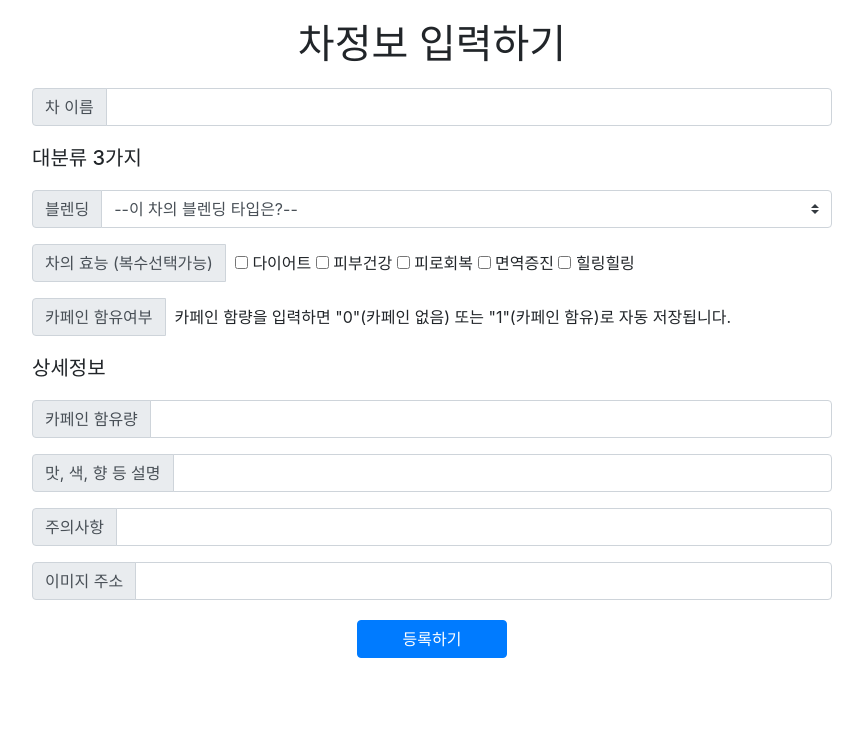
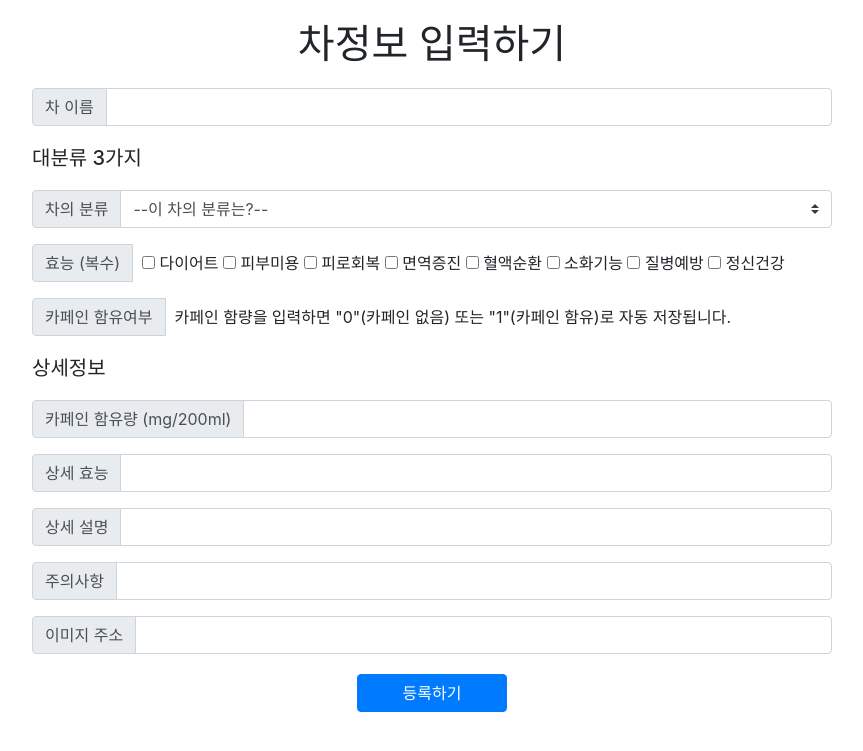
Before and after one commit to Mu-jun/SpartaWebMaking, a Flask app: page / in a window 1280 px wide. Shown: the top 751 px of the page, without its empty margins (208-1071 px from the left). Run offline with Flask 2, Linux system fonts and the light colour scheme; some libraries are stand-ins or nearby versions.

Commit message:
test: 차입력페이지 상세효능 추가
상세효능을 입력하기 위한 입력창을 추가함

```diff
--- a/app.py
+++ b/app.py
@@ -1,4 +1,3 @@
-## 그냥 깃헙 테스트용 (머지 후 푸시해보기)
 
 from flask import Flask, render_template, request, jsonify
 app = Flask(__name__)
@@ -13,21 +12,23 @@ db = client.dbchacha
 
 @app.route('/save', methods=['POST'])
 def save_tea():
-    name_receive = request.form['name_give']             #차 이름입니다
-    blend_receive = request.form['blend_give']           #대분류1 블렌딩
-    benefit_receive = request.form['benefit_give']       #대분류2 효능
-    caffeineOX_receive = int(request.form['caffeineOX_give']) #대분류3 카페인 "함유여부"
-    caffeine_receive = int(request.form['caffeine_give'])     #상세1 카페인 "함량"
-    desc_receive = request.form['desc_give']             #상세2 맛 색 향 등
-    caution_receive = request.form['caution_give']       #상세3 주의사항
-    img_receive = request.form['img_give']               #상세4 이미지 주소
+    name_receive = request.form['name_give']                              #차 이름입니다
+    type_receive = request.form['type_give']                              #대분류1 차의 종류
+    benefit_receive = request.form['benefit_give']                        #대분류2 효능
+    caffeineOX_receive = request.form['caffeineOX_give']                  #대분류3 카페인 "함유여부" 없으면 "0" 있으면 "1"
+    caffeine_receive = request.form['caffeine_give']                      #상세1 카페인 "함량"
+    benefitdetail_receive = request.form['benefitdetail_give']            #상세2 상세효능
+    desc_receive = request.form['desc_give']                              #상세2 상세설명
+    caution_receive = request.form['caution_give']                        #상세3 주의사항
+    img_receive = request.form['img_give']                                #상세4 이미지 주소
 
     doc = {
         'name': name_receive,
-        'blend': blend_receive,
+        'type': type_receive,
         'benefit': benefit_receive,
         'caffeineOX': caffeineOX_receive,
         'caffeine': caffeine_receive,
+        'benefitdetail': benefitdetail_receive,
         'desc': desc_receive,
         'caution': caution_receive,
         'img': img_receive,
@@ -39,7 +40,7 @@ def save_tea():
 
 @app.route('/')
 def home():
-   return render_template('index.html')
+   return render_template('save_tea.html')
 
 #GET요청API코드
 @app.route('/test', methods=['GET'])
--- a/templates/index.html
+++ b/templates/save_tea.html
@@ -88,30 +88,34 @@
 
         <div class="input-group mb-3">
             <div class="input-group-prepend">
-                <label class="input-group-text" for="blend">블렌딩</label>
+                <label class="input-group-text" for="type">차의 분류</label>
             </div>
-            <select class="custom-select" id="blend">
-                <option selected id="blend">--이 차의 블렌딩 타입은?--</option>
-                <option value="스트레이트">스트레이트</option>
-                <option value="블렌디드">블렌디드</option>
-                <option value="플레이버드">플레이버드</option>
-                <option value="기타">--기타--</option>
+            <select class="custom-select" id="type">
+                <option selected id="type">--이 차의 분류는?--</option>
+                <option value="녹차">녹차</option>
+                <option value="백차">백차</option>
+                <option value="황차">황차</option>
+                <option value="청차">청차</option>
+                <option value="홍차">홍차</option>
+                <option value="흑차">흑차</option>
+                <option value="대용차">대용차</option>
             </select>
         </div>
 
         <div class="input-group mb-3">
             <div class="input-group-prepend">
-                <span class="input-group-text" id="basic-addon1">차의 효능 (복수선택가능)</span>
+                <span class="input-group-text" id="basic-addon1">효능 (복수)</span>
             </div>
-
-            <div class = 'checkboxes'>
-            <input type='checkbox' name='benefit' value='다이어트'/> 다이어트
-            <input type='checkbox' name='benefit' value='피부건강'/> 피부건강
-            <input type='checkbox' name='benefit' value='피로회복'/> 피로회복
-            <input type='checkbox' name='benefit' value='면역증진'/> 면역증진
-            <input type='checkbox' name='benefit' value='힐링힐링'/> 힐링힐링
+            <div class='checkboxes'>
+                <input type='checkbox' name='benefit' value='다이어트'/> 다이어트
+                <input type='checkbox' name='benefit' value='피부미용'/> 피부미용
+                <input type='checkbox' name='benefit' value='피로회복'/> 피로회복
+                <input type='checkbox' name='benefit' value='면역증진'/> 면역증진
+                <input type='checkbox' name='benefit' value='혈액순환'/> 혈액순환
+                <input type='checkbox' name='benefit' value='소화기능'/> 소화기능
+                <input type='checkbox' name='benefit' value='질병예방'/> 질병예방
+                <input type='checkbox' name='benefit' value='정신건강'/> 정신건강
             </div>
-
         </div>
 
         <div class="input-group mb-3">
@@ -126,15 +130,23 @@
 
         <div class="input-group mb-3">
             <div class="input-group-prepend">
-                <span class="input-group-text" id="inputGroup-sizing-default">카페인 함유량</span>
+                <span class="input-group-text" id="inputGroup-sizing-default">카페인 함유량 (mg/200ml)</span>
             </div>
-            <input type="number" id="caffeine" class="form-control" aria-label="Default"
+            <input type="text" id="caffeine" class="form-control" aria-label="Default"
                    aria-describedby="inputGroup-sizing-default">
         </div>
 
         <div class="input-group mb-3">
             <div class="input-group-prepend">
-                <span class="input-group-text" id="inputGroup-sizing-default">맛, 색, 향 등 설명</span>
+                <span class="input-group-text" id="inputGroup-sizing-default">상세 효능</span>
+            </div>
+            <input type="text" id="benefitdetail" class="form-control" aria-label="Default"
+                   aria-describedby="inputGroup-sizing-default">
+        </div>
+
+        <div class="input-group mb-3">
+            <div class="input-group-prepend">
+                <span class="input-group-text" id="inputGroup-sizing-default">상세 설명</span>
             </div>
             <input type="text" id="desc" class="form-control" aria-label="Default"
                    aria-describedby="inputGroup-sizing-default">
@@ -170,7 +182,6 @@
 
     function save_tea() {
 
-        {#체크박스로 복수선택한 "효능"들을 모아주는 부분#}
         const query = 'input[name="benefit"]:checked';
         const selectedEls =
             document.querySelectorAll(query);
@@ -181,25 +192,27 @@
         });
 
         let name = $('#name').val()
-        let blend = $('#blend option:selected').val()
+        let type = $('#type option:selected').val()
         let benefit = result
+        let caffeine = $('#caffeine').val()
+        if (caffeine == "" || caffeine == 0) {
+            var caffeineOX = 0
+        } else {
+            var caffeineOX = 1
+        }
+        let benefitdetail = $('#benefitdetail').val()
         let desc = $('#desc').val()
         let caution = $('#caution').val()
         let img = $('#img').val()
-        let caffeine = Number($('#caffeine').val())
-        if (caffeine =="" || caffeine ==0){
-            var caffeineOX = 0
-        }else{
-            var caffeineOX = 1
-        }
 
         $.ajax({
             type: "POST",
             url: "/save",
             data: {
                 name_give: name,
-                blend_give: blend,
+                type_give: type,
                 benefit_give: benefit,
+                benefitdetail_give: benefitdetail,
                 caffeineOX_give: caffeineOX,
                 caffeine_give: caffeine,
                 desc_give: desc,
@@ -213,7 +226,6 @@
         })
     }
 
-
 </script>
 
 </body>
```
